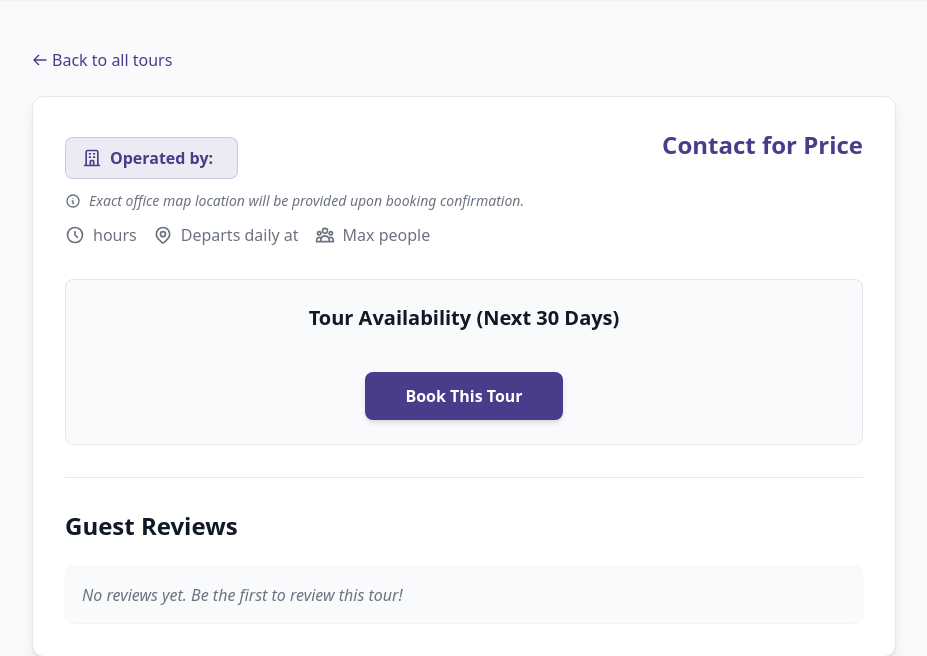
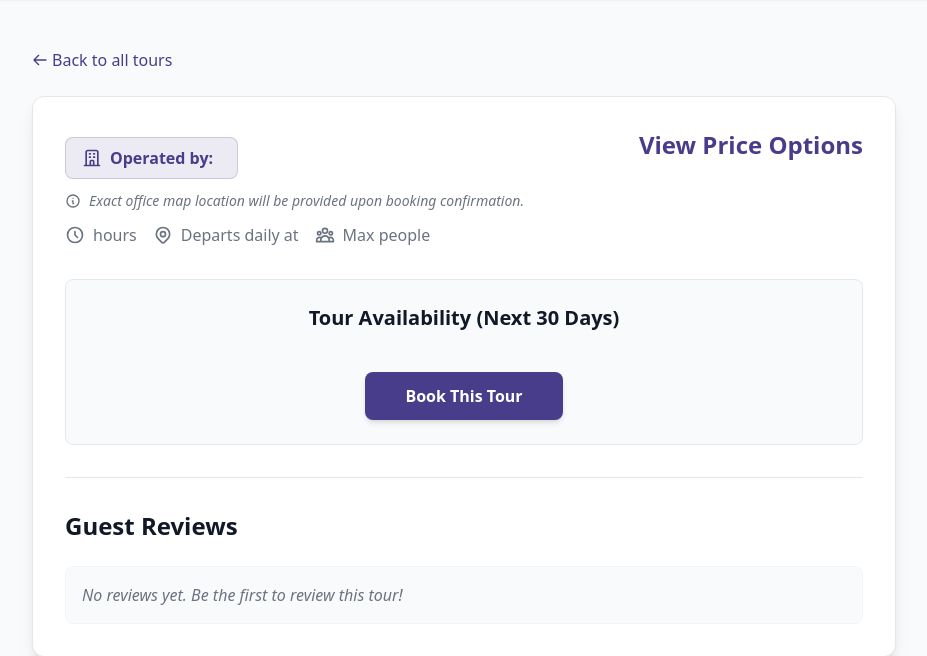
Before and after one commit to Tawom/vangviengstay, a Django app: template tours/templates/tours/tour_detail.html in a window 1280 px wide. Shown: the part 65-721 px from the top of the page, without its empty margins (176-1103 px from the left). Run offline with Django 5.2, Linux system fonts and the light colour scheme; the template is opened without the code that fills it, so the values that code supplies are empty; some libraries are stand-ins or nearby versions.

Commit message:
fix: translation

```diff
--- a/tours/templates/tours/tour_detail.html
+++ b/tours/templates/tours/tour_detail.html
@@ -97,10 +97,11 @@
                 <span class="text-3xl font-bold text-[#483D8B]">₭{{ tour.price_per_person|intcomma }}</span>
                 <span class="text-gray-500"> /{% trans "person" %}</span>
             {% else %}
-                <span class="text-2xl font-bold text-[#483D8B]">{% trans "Contact for Price" %}</span>
+                <span class="text-2xl font-bold text-[#483D8B]">{% trans "View Price Options" %}</span>
             {% endif %}
             </div>
             </div>
+
             <!-- ✅ MULTI-LANGUAGE DESCRIPTION (Safe filter allows rich HTML content from the admin) -->
             <div class="text-gray-700 leading-relaxed mb-8">
                 {% if LANGUAGE_CODE == 'lo' and tour.description_lo %}
```
Also changed, not shown: locale/en/LC_MESSAGES/django.po, locale/ko/LC_MESSAGES/django.po, locale/lo/LC_MESSAGES/django.po, locale/th/LC_MESSAGES/django.po, locale/vi/LC_MESSAGES/django.po, locale/zh_Hans/LC_MESSAGES/django.po.
